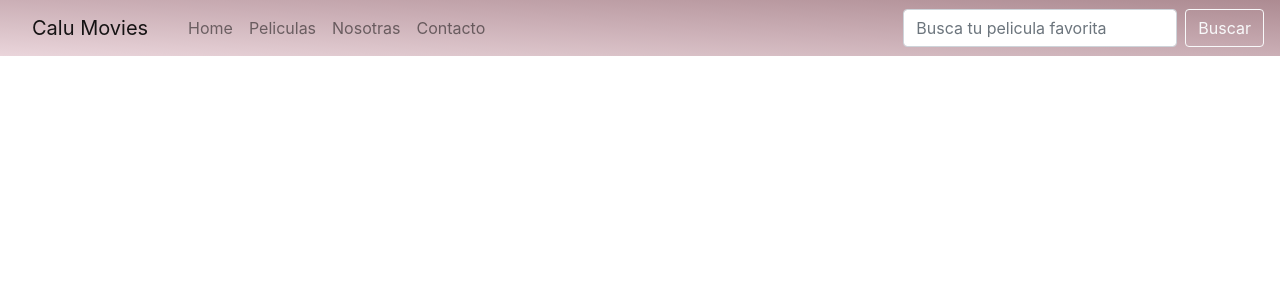
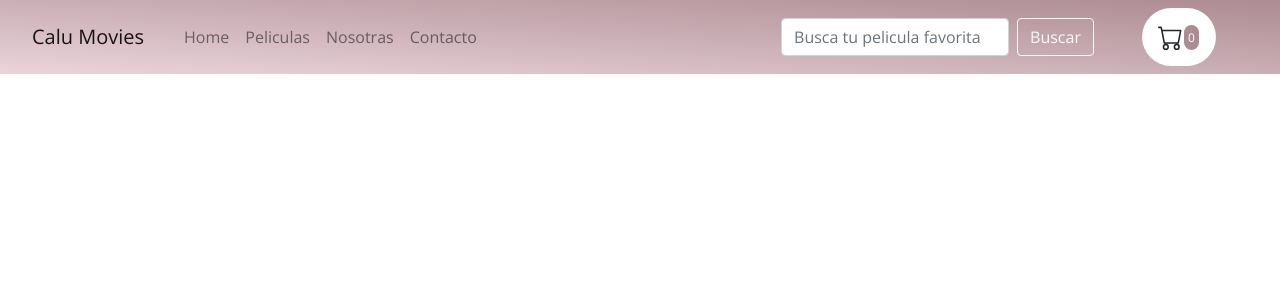
Before and after one commit to CatalinaAlvarezCosta/CaluMovies-React, a React (Create React App) app: page / in a window 1280 px wide. Shown: the top 300 px of the page. Built offline with nearby package versions, Linux system fonts and the light colour scheme.

Commit message:
Subida del carrito

```diff
--- a/public/index.html
+++ b/public/index.html
@@ -9,7 +9,8 @@
       name="description"
       content="Web site created using create-react-app"
     />
-
+    <link rel="preconnect" href="https://fonts.gstatic.com">
+    <link href="https://fonts.googleapis.com/css2?family=Open+Sans:wght@300&display=swap" rel="stylesheet">
     <title>Calu Movies</title>
   </head>
   <body>
--- a/src/App.css
+++ b/src/App.css
@@ -1,7 +1,10 @@
 .App {
   text-align: center;
 }
+#root {
+  font-family: 'Open Sans', sans-serif;
 
+}
 .navbar-cont {
   background-image: linear-gradient(to left bottom, #ad8b92, #bc9da4, #cbafb6, #dac2c8, #ead5db);
 }
--- /dev/null
+++ b/src/components/navBar/ItemListContainer/ItemListContainer.css
@@ -0,0 +1,15 @@
+#carro {
+    background-color: white;
+    padding: 1rem;
+    border-radius: 50px;
+    display: absolute;
+
+}
+#contador {
+    border-radius: 50px;
+    margin:0.1vw;
+    padding:0.3vw;
+    background-color: #ad8b92;
+    color: white;
+    font-size: 12px;
+}
--- /dev/null
+++ b/src/components/navBar/ItemListContainer/ItemListContainer.js
@@ -0,0 +1,9 @@
+import React from 'react'
+import './ItemListContainer.css';
+
+function CartWidget (){
+    return ( <div id="carro" type="button" data-bs-toggle="modal" data-bs-target="#modal-contenedor" className="mr-sm-5"><svg xmlns="http://www.w3.org/2000/svg" width="25" height="25" fill="currentColor" className="bi bi-cart" viewBox="0 0 16 16">
+                <path d="M0 1.5A.5.5 0 0 1 .5 1H2a.5.5 0 0 1 .485.379L2.89 3H14.5a.5.5 0 0 1 .491.592l-1.5 8A.5.5 0 0 1 13 12H4a.5.5 0 0 1-.491-.408L2.01 3.607 1.61 2H.5a.5.5 0 0 1-.5-.5zM3.102 4l1.313 7h8.17l1.313-7H3.102zM5 12a2 2 0 1 0 0 4 2 2 0 0 0 0-4zm7 0a2 2 0 1 0 0 4 2 2 0 0 0 0-4zm-7 1a1 1 0 1 1 0 2 1 1 0 0 1 0-2zm7 0a1 1 0 1 1 0 2 1 1 0 0 1 0-2z"/>
+              </svg><span id="contador">0</span></div> )}
+
+export default CartWidget;
--- a/src/components/navBar/navBar.js
+++ b/src/components/navBar/navBar.js
@@ -1,6 +1,6 @@
 import React from 'react'
 import {Navbar ,Nav, FormControl,Form,Button} from 'react-bootstrap'
-
+import CartWidget from './ItemListContainer/ItemListContainer'
 
 function NavBar (){
 return (
@@ -10,13 +10,14 @@ return (
     <Navbar.Collapse id="basic-navbar-nav">
       <Nav className="mr-auto">
         <Nav.Link href="#home">Home</Nav.Link>
-        <Nav.Link href="#tortas">Peliculas</Nav.Link>
+        <Nav.Link href="#peliculas">Peliculas</Nav.Link>
         <Nav.Link href="#nosotras">Nosotras</Nav.Link>
         <Nav.Link href="#contacto">Contacto</Nav.Link>
       </Nav>
       <Form inline>
         <FormControl type="text" placeholder="Busca tu pelicula favorita" className="mr-sm-2" />
-        <Button variant="outline-light">Buscar</Button>
+        <Button variant="outline-light"  className="mr-sm-5">Buscar</Button>
+        <CartWidget/>
       </Form>
     </Navbar.Collapse>
   </Navbar>
```
